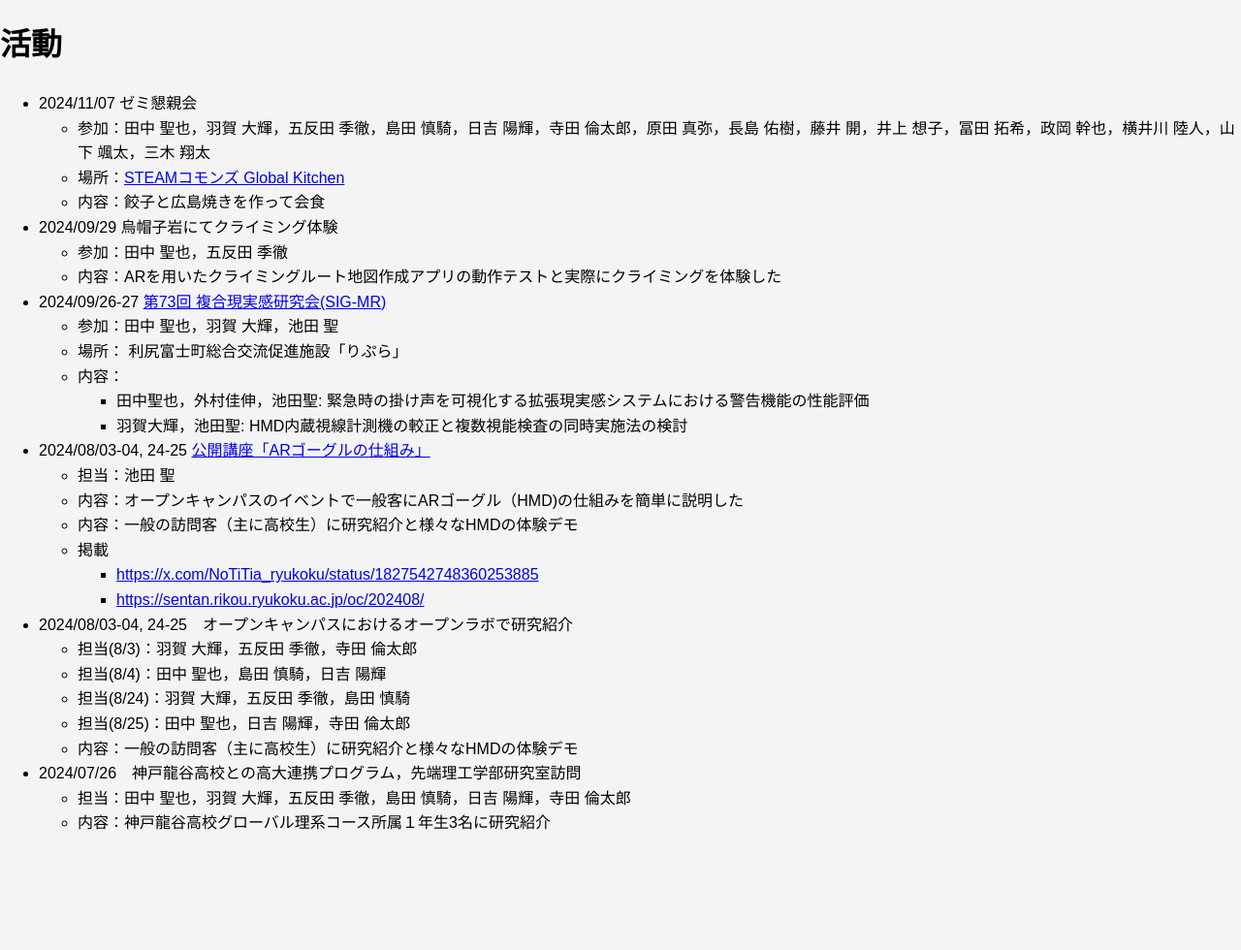
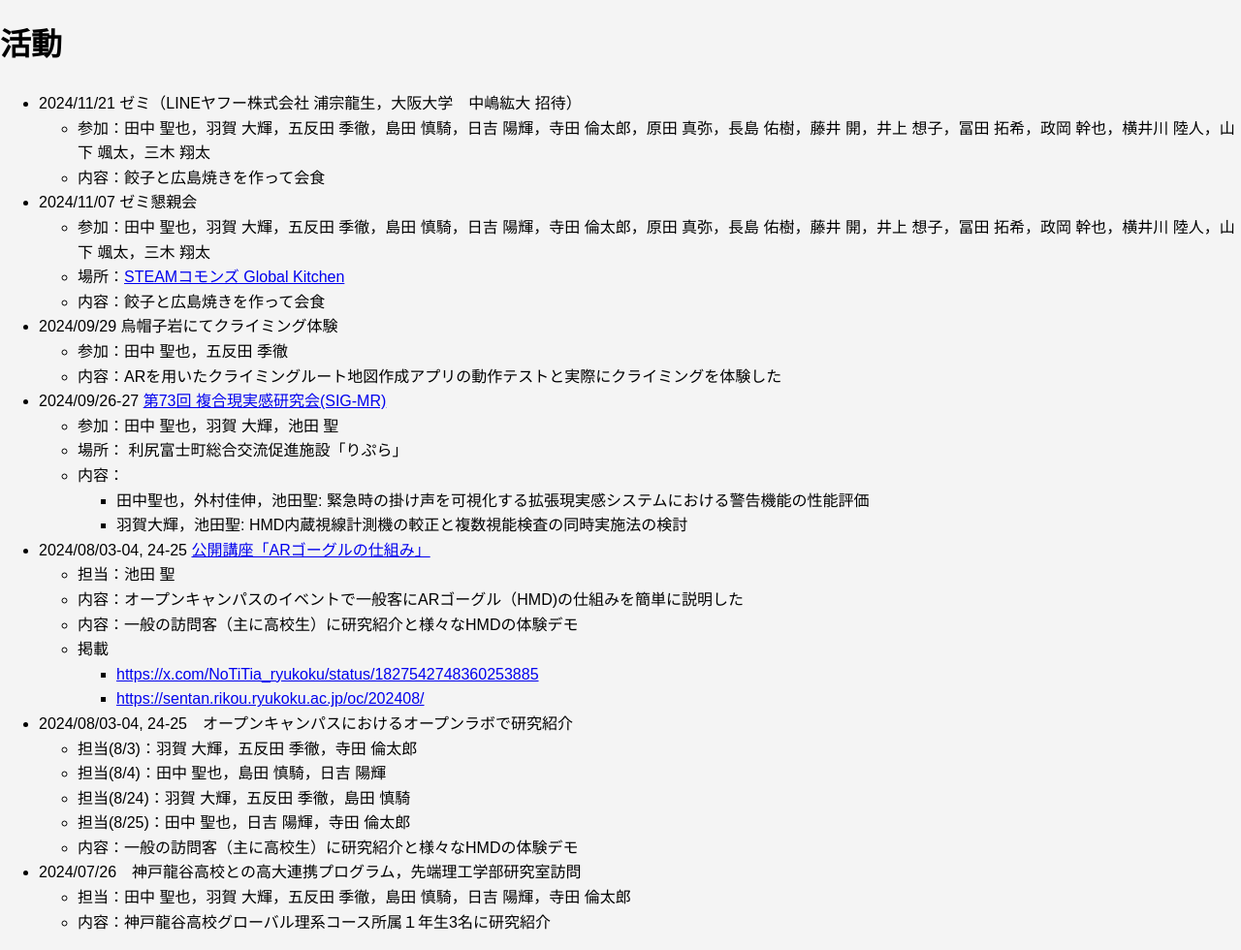
Before and after one commit to ikeda-lab-ryukoku/ikeda-lab-ryukoku.github.io, a Jekyll site: the page built from activities.md, in a window 1280 px wide. Shown: the whole page at 97% size. Built offline with Jekyll 4.4.1, drawn with Linux system fonts in a browser that asks for light colours; before the commit the page ends 900 px from its top, so only the background shows below that.

Commit message:
Update activities.md

```diff
--- a/activities.md
+++ b/activities.md
@@ -2,10 +2,12 @@
 layout: default
 title: ホーム
 ---
-
 # 活動
+- 2024/11/21 ゼミ（LINEヤフー株式会社 浦宗龍生，大阪大学　中嶋紘大 招待）
+  - 参加：田中	聖也，羽賀 大輝，五反田 季徹，島田 慎騎，日吉 陽輝，寺田 倫太郎，原田 真弥，長島 佑樹，藤井 開，井上 想子，冨田 拓希，政岡 幹也，横井川 陸人，山下 颯太，三木 翔太
+  - 内容：餃子と広島焼きを作って会食
 - 2024/11/07 ゼミ懇親会
-  - 参加：田中	聖也，羽賀	大輝，五反田	季徹，島田	慎騎，日吉	陽輝，寺田	倫太郎，原田	真弥，長島	佑樹，藤井	開，井上	想子，冨田	拓希，政岡	幹也，横井川	陸人，山下	颯太，三木	翔太
+  - 参加：田中	聖也，羽賀 大輝，五反田 季徹，島田 慎騎，日吉 陽輝，寺田 倫太郎，原田 真弥，長島 佑樹，藤井 開，井上 想子，冨田 拓希，政岡 幹也，横井川 陸人，山下 颯太，三木 翔太
   - 場所：[STEAMコモンズ Global Kitchen](https://steam.ryukoku.ac.jp/kitchen/)
   - 内容：餃子と広島焼きを作って会食
 - 2024/09/29 烏帽子岩にてクライミング体験
```
